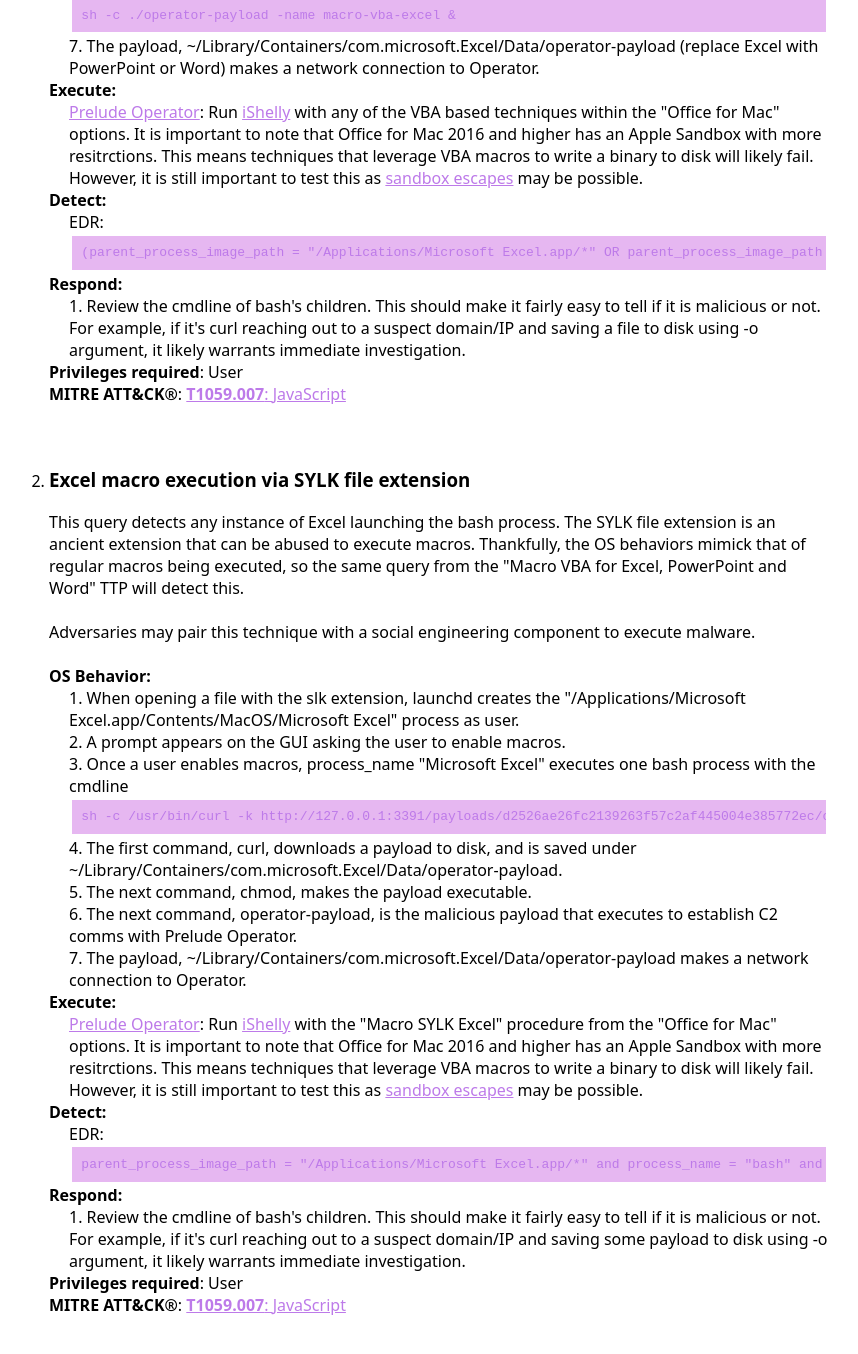
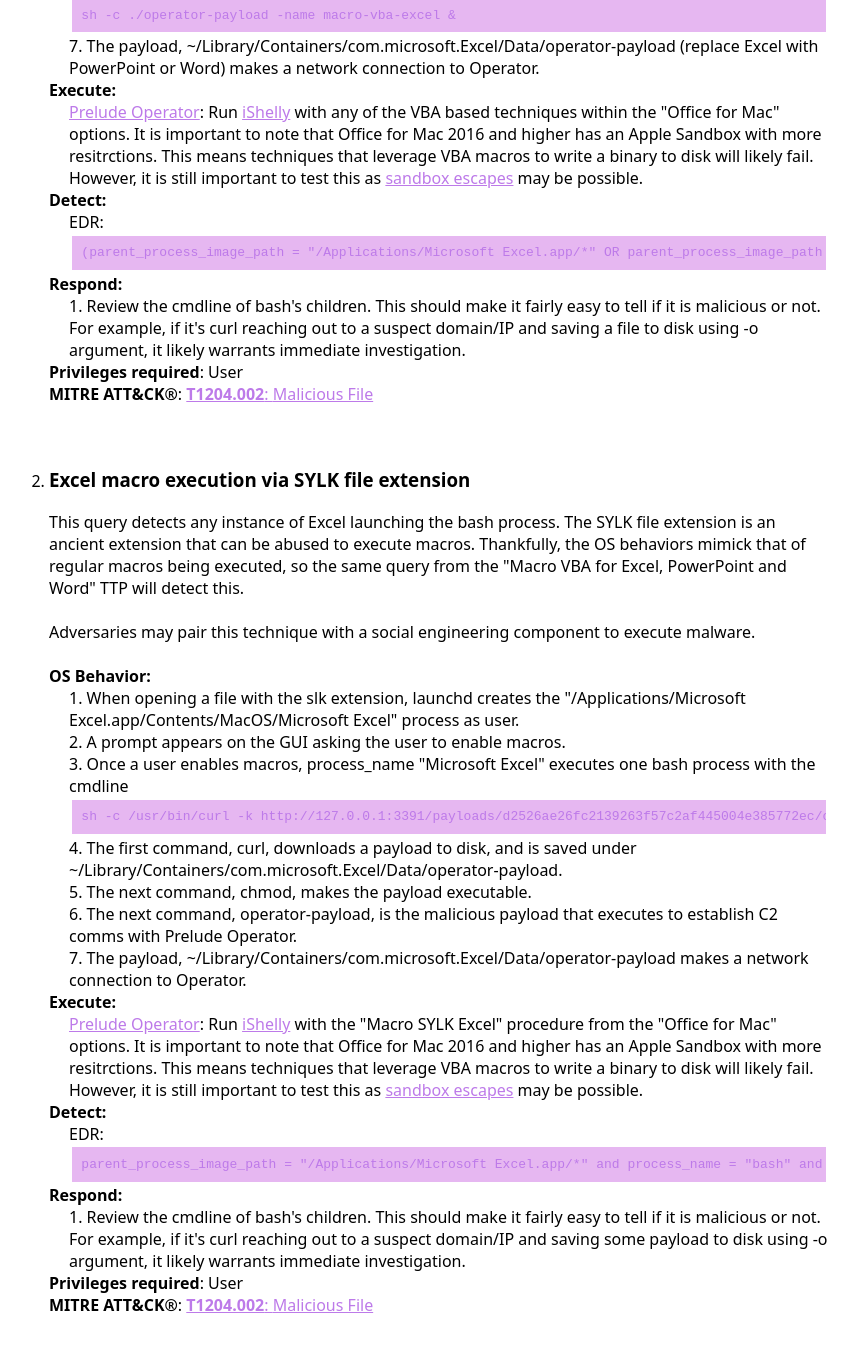
Before and after one commit to iThreatopedia/iThreatopedia.github.io, a Jekyll site: the page built from _iThreatopedia/macOS/Office for Mac.md, in a window 1280 px wide and 1400 px high, scrolled down 1156 px. Shown: the top 1354 px of the window, without its empty margins (211-1069 px from the left). Built offline with Jekyll 4.4.1, drawn with Linux system fonts in a browser that asks for light colours.

Commit message:
fixing the mitre TID

```diff
--- a/_iThreatopedia/macOS/Office for Mac.md
+++ b/_iThreatopedia/macOS/Office for Mac.md
@@ -17,7 +17,7 @@
     Usecase: Adversaries may pair this technique with a social engineering component to execute malware.
     Category: Execution
     Privileges: User
-    MitreID: T1059.007
+    MitreID: T1204.002
     Behaviors:
       - Step: When opening a Office for Mac file (Excel, PPT, or Word), launchd creates the "/Applications/Microsoft Excel.app/Contents/MacOS/Microsoft Excel|PowerPoint|Word" process as user.
       - Step: A prompt appears on the GUI asking the user to enable macros.
@@ -38,7 +38,7 @@
     Usecase: Adversaries may pair this technique with a social engineering component to execute malware.
     Category: Execution
     Privileges: User
-    MitreID: T1059.007
+    MitreID: T1204.002
     Behaviors:
       - Step: When opening a file with the slk extension, launchd creates the "/Applications/Microsoft Excel.app/Contents/MacOS/Microsoft Excel" process as user.
       - Step: A prompt appears on the GUI asking the user to enable macros.
```
